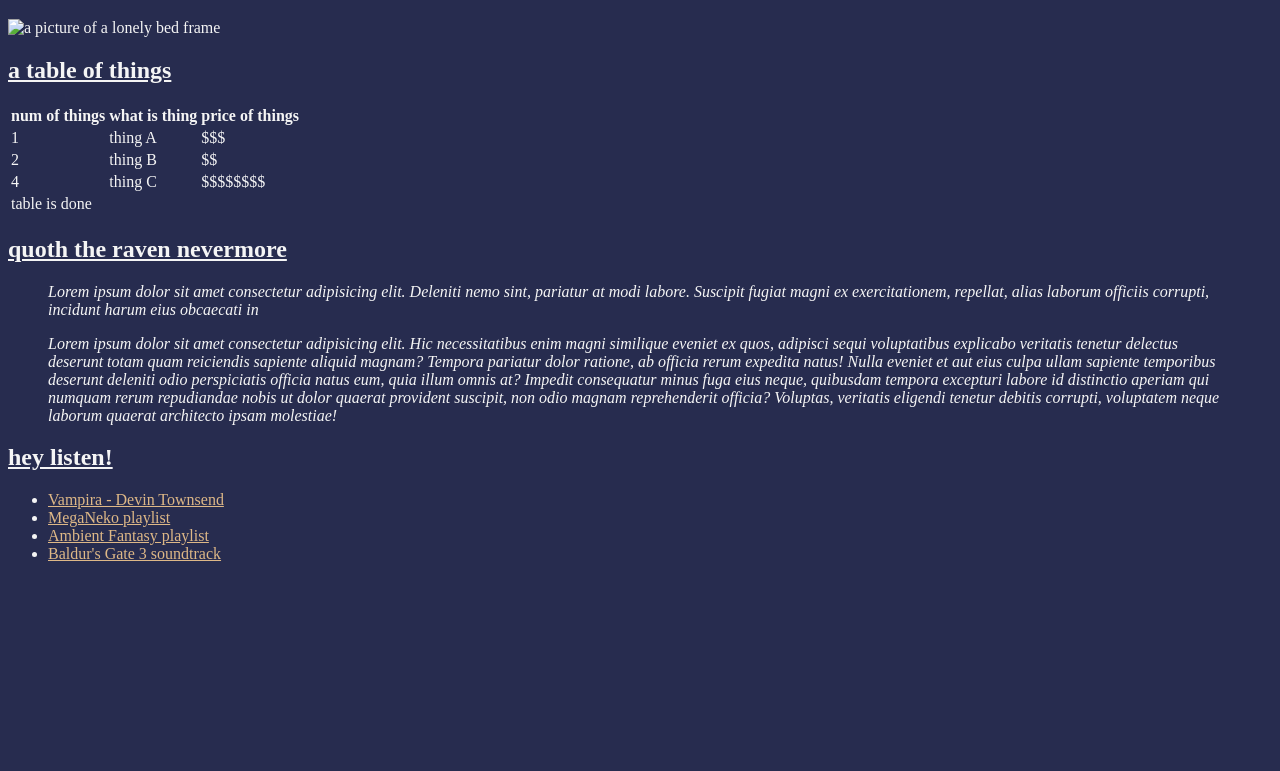
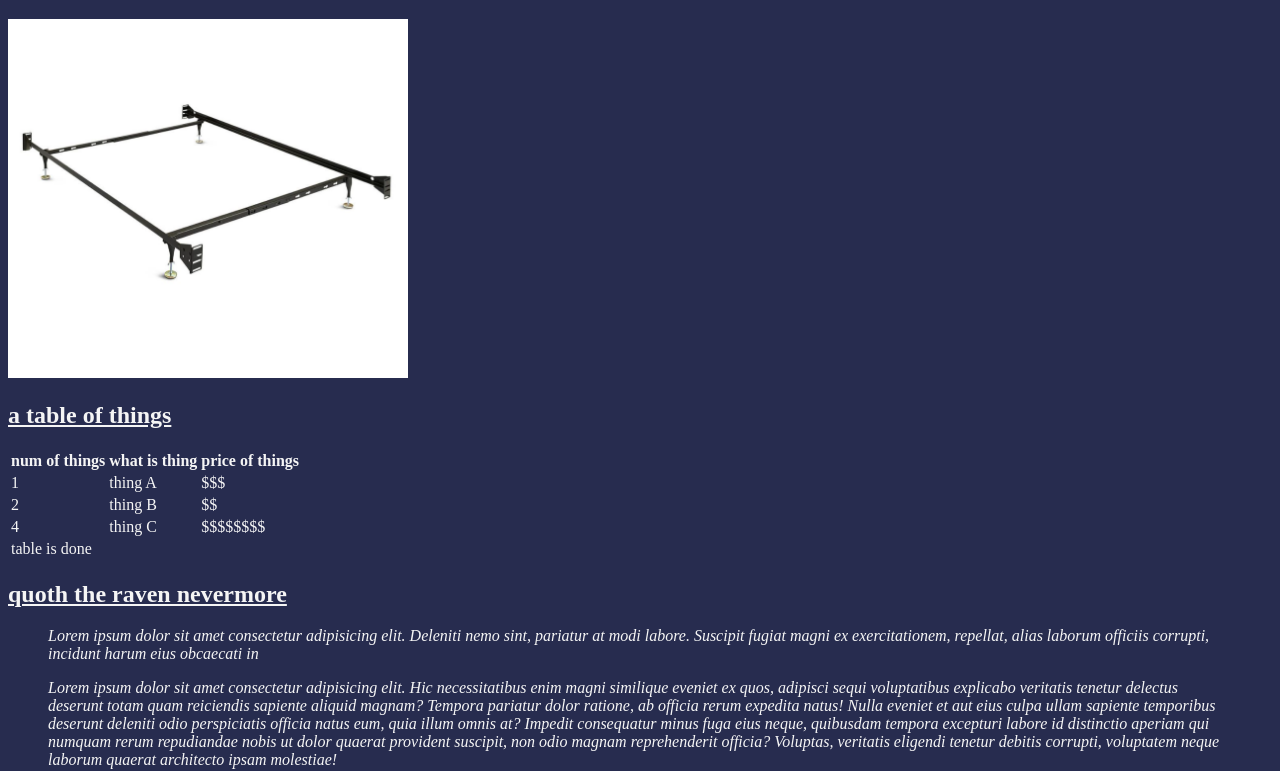
Before and after one commit to jrhurleycode/fan-page, a plain HTML site: page index.html in a window 1280 px wide. Shown: the part 61-832 px from the top of the page. Before the commit the page ends 800 px from the top, so only its background shows below. Drawn offline with Linux system fonts and the light colour scheme; the site is published under a folder, as on GitHub Pages, so addresses that start at the root find nothing.

Commit message:
changed img path

```diff
--- a/index.html
+++ b/index.html
@@ -14,7 +14,7 @@
     </header>
 
     <main>
-        <img src="/img/bed-frame.png" alt="a picture of a lonely bed frame">
+        <img src="img/bed-frame.png" alt="a picture of a lonely bed frame">
         <section id="facts-section">
             <h2>a table of things</h2>
             <table>
```
